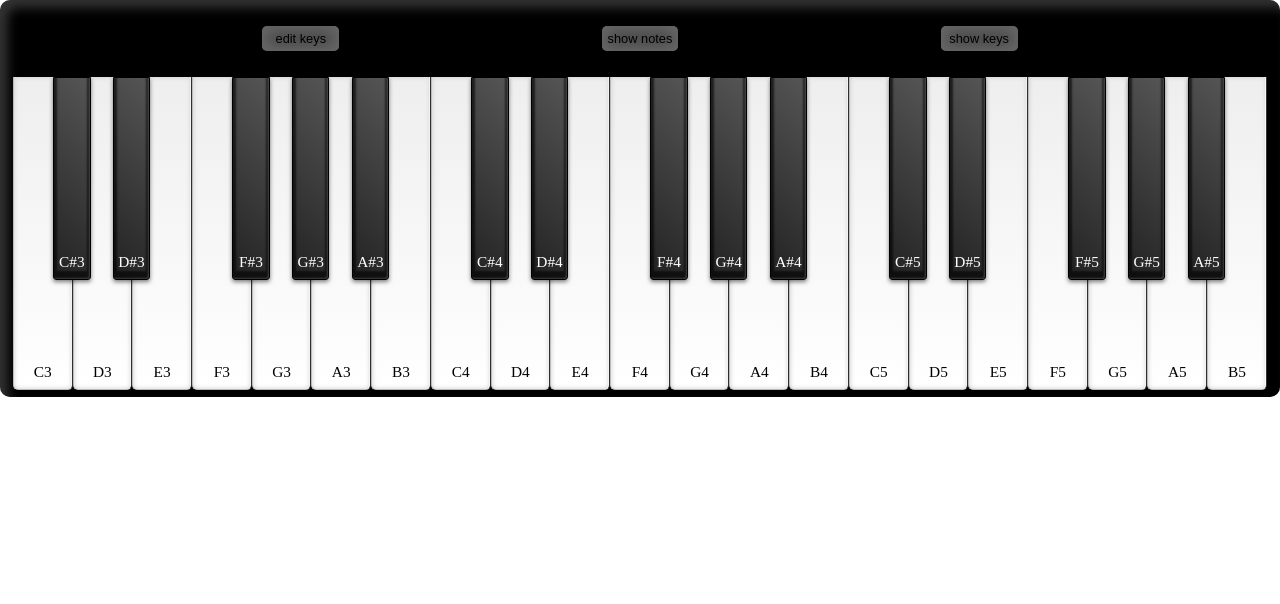
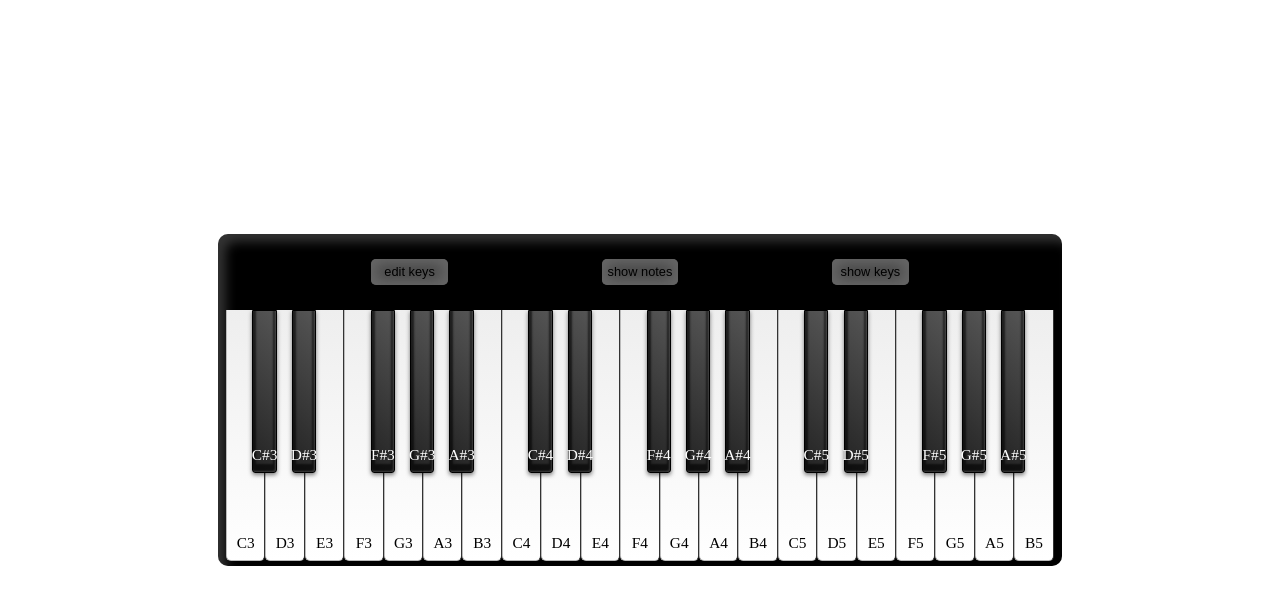
Before and after one commit to MicuEmerson/visual-piano, a Vue app: page / in a window 1280 px wide. Shown: the top 604 px of the page. Built offline with nearby package versions, Linux system fonts and the light colour scheme; no server answers.

Commit message:
Adjusted piano CSS

```diff
--- a/src/App.vue
+++ b/src/App.vue
@@ -30,15 +30,20 @@ export default {
   -webkit-user-select: none; /* Safari */
   -ms-user-select: none; /* IE 10+ and Edge */
   user-select: none; /* Standard syntax */
-  box-sizing:border-box
+  box-sizing: border-box
 }
-body {
-  margin:0;
+
+body, html {
+  height: 100%;
+  margin: 0;
   text-align: center;
 }
 
-#app{
-  /* margin-top: 20px;
-  margin-left: 100px; */
+#app {
+  height: 100%;
+  margin: 0 17%;
+  display: flex;
+  align-items: center;
+  justify-content: center;
 }
 </style>
--- a/src/components/Piano.vue
+++ b/src/components/Piano.vue
@@ -190,8 +190,7 @@ export default {
 <style>
 
 #piano-container {
-  height: 31vw;
-  width: 100vw;
+  width: 100%;
   background-color: black;
   border-radius: 10px;
   box-shadow:
@@ -200,17 +199,17 @@ export default {
 }
 
 .piano-dashboard{
-  height: 6vw;
+  height: 6vw; /* set height according to width size */
   display: flex;
   justify-content: space-evenly;
   align-items: center;
 }
 
 .piano-keyboard {
-  position: absolute;
-  height: 25vw;
-  width: 98vw;
-  margin: 0 1vw;
+  position: relative;
+  height: 20vw; /* set height according to width size */
+  width: 98%;
+  margin: 0 1%;
 }
 
 .white-note {
@@ -219,22 +218,25 @@ export default {
   float: left;
   position: relative;
   color: black;
-  height:98%;
-  width:4.761%;
-  border-left:1px solid #bbb;
-  border-bottom:1px solid #bbb;
+  height: 98%;
+  width: 4.761%;
+  border-left: 1px solid #bbb;
+  border-bottom: 1px solid #bbb;
   border-right: 1px solid #333;
-  border-radius:0 0 5px 5px;
-  box-shadow:-1px 0 0 rgba(255,255,255,0.8) inset,0 0 5px #ccc inset,0 0 3px rgba(0,0,0,0.2);
-  background:linear-gradient(to bottom,#eee 0%,#fff 100%)
+  border-radius: 0 0 5px 5px;
+  box-shadow: -1px 0 0 rgba(255,255,255,0.8) inset
+    0 0 5px #ccc inset,0 0 3px rgba(0,0,0,0.2);
+  background: linear-gradient(to bottom,#eee 0%,#fff 100%)
 }
 
 .white-note-pressed {
-  border-left:1px solid #999;
-  border-bottom:1px solid #999;
+  border-left: 1px solid #999;
+  border-bottom: 1px solid #999;
   border-right: 1px solid #777;
-  box-shadow:2px 0 3px rgba(0,0,0,0.1) inset,-5px 5px 20px rgba(0,0,0,0.2) inset,0 0 3px rgba(0,0,0,0.2);
-  background:linear-gradient(to bottom,#fff 0%,#e9e9e9 100%)
+  box-shadow: 2px 0 3px rgba(0,0,0,0.1) inset,
+    -5px 5px 20px rgba(0,0,0,0.2) inset,
+    0 0 3px rgba(0,0,0,0.2);
+  background: linear-gradient(to bottom,#fff 0%,#e9e9e9 100%)
 }
 
 .black-note {
@@ -247,15 +249,19 @@ export default {
   left: 68%;
   z-index: 1;
   color: white;
-  border:1px solid #000;
-  border-radius:0 0 3px 3px;
-  box-shadow:-1px -1px 2px rgba(255,255,255,0.2) inset,0 -5px 2px 3px rgba(0,0,0,0.6) inset,0 2px 4px rgba(0,0,0,0.5);
-  background:linear-gradient(45deg,#222 0%,#555 100%)
+  border: 1px solid #000;
+  border-radius: 0 0 3px 3px;
+  box-shadow: -1px -1px 2px rgba(255,255,255,0.2) inset,
+    0 -5px 2px 3px rgba(0,0,0,0.6) inset,
+    0 2px 4px rgba(0,0,0,0.5);
+  background: linear-gradient(45deg,#222 0%,#555 100%)
 }
 
 .black-note-pressed {
-  box-shadow:-1px -1px 2px rgba(255,255,255,0.2) inset,0 -2px 2px 3px rgba(0,0,0,0.6) inset,0 1px 2px rgba(0,0,0,0.5);
-  background:linear-gradient(to right,#444 0%,#222 100%)
+  box-shadow: -1px -1px 2px rgba(255,255,255,0.2) inset,
+    0 -2px 2px 3px rgba(0,0,0,0.6) inset,
+    0 1px 2px rgba(0,0,0,0.5);
+  background: linear-gradient(to right,#444 0%,#222 100%)
 }
 
 .key-group {
@@ -263,12 +269,12 @@ export default {
   display: flex;
   flex-direction: column;
   align-items: center;
-  margin-bottom: 8px; /* to change in ram */
-  font-size:1.2vw;
+  margin-bottom: 8px;
+  font-size: 1.2vw;
 }
 
 .key-text {
-  margin-top: 5px; /* to change in ram */
+  margin-top: 5px;
 }
 
 .key-input {
@@ -277,10 +283,10 @@ export default {
   background-color: #eeeeee;
   border: 1px solid #aaaaaa;
   color: inherit;
-  font-size:1vw;
+  font-size: 1vw;
 }
 
-.key-input:disabled{
+.key-input:disabled {
   background: inherit;
   border: none;
   color: inherit;
@@ -300,12 +306,12 @@ export default {
   border: none;
   border-radius: 5px;
   box-shadow: inset 0 0 1vw 0.5vw #666;
-  font-size:1vw;
+  font-size: 1vw;
   width: 6em;
   min-height: 2em; /* relative to font size */
 }
 
-.piano-dashboard-button:focus{
+.piano-dashboard-button:focus {
   outline: 0;
 }
 
```
